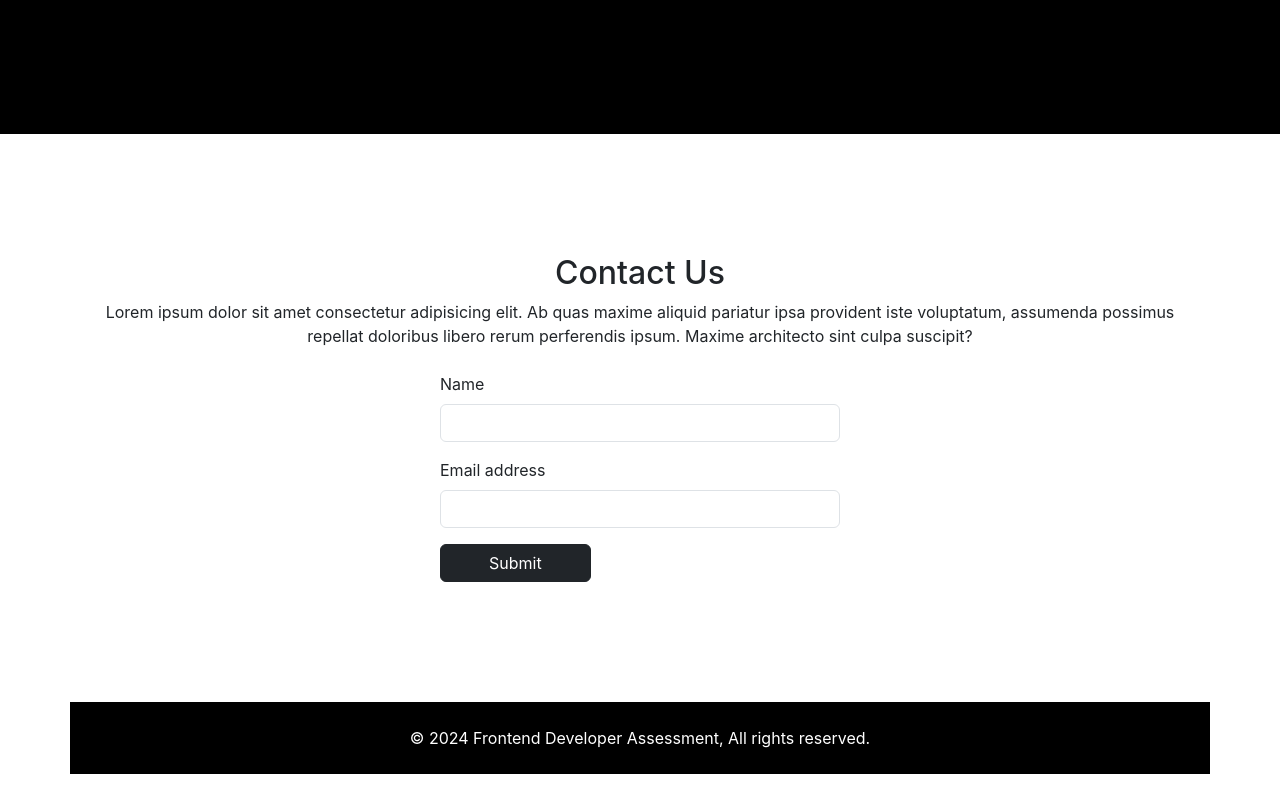
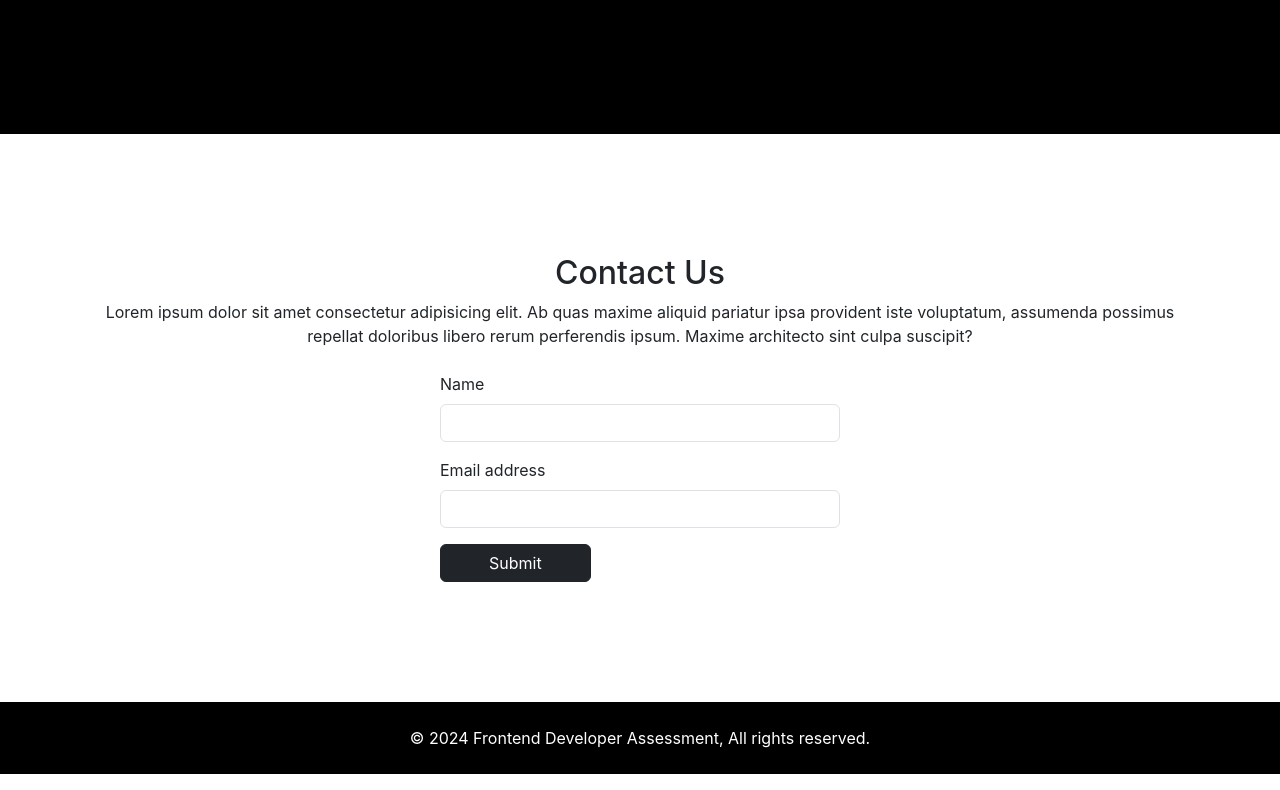
Before and after one commit to khan-mehran/frontend-developer-assessment, a React (Create React App) app: page / in a window 1280 px wide. Shown: the part 1305-2095 px from the top of the page. Built offline with nearby package versions, Linux system fonts and the light colour scheme.

Commit message:
fix footer css

```diff
--- a/src/component/Footer.jsx
+++ b/src/component/Footer.jsx
@@ -1,11 +1,13 @@
 import React from 'react';
 
 const Footer = () => {
-  return (
-    <footer className="container">
-        <p className="text-center text-white py-4">© 2024 Frontend Developer Assessment, All rights reserved.</p>
-    </footer>
-  )
+    return (
+        <footer>
+            <div className="container">
+                <p className="text-center text-white py-4 m-0">© 2024 Frontend Developer Assessment, All rights reserved.</p>
+            </div>
+        </footer>
+    )
 }
 
 export default Footer;
```
